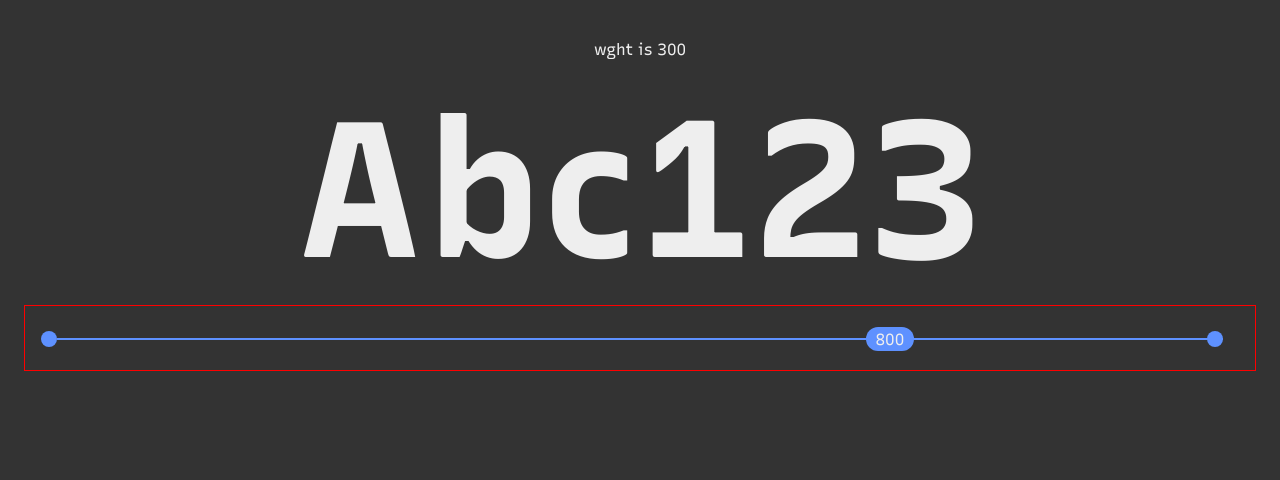
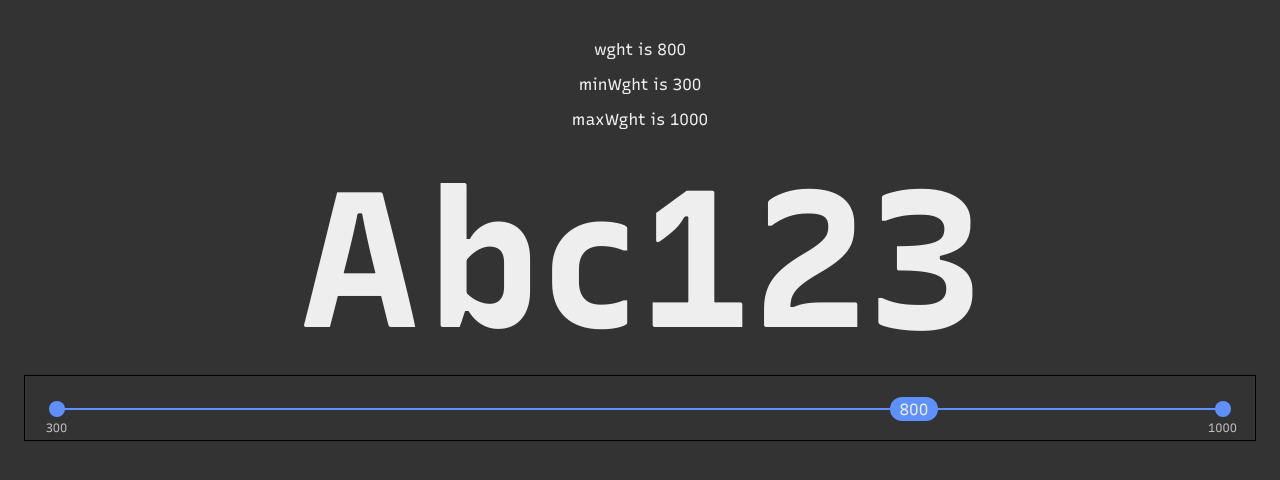
Before and after one commit to arrowtype/gf-url-api-configurator, a Svelte app: page / in a window 1280 px wide. Shown: the top 480 px of the page. Built offline with nearby package versions, Linux system fonts and the light colour scheme.

Commit message:
add min/max labels to limiters

```diff
--- a/src/App.svelte
+++ b/src/App.svelte
@@ -1,12 +1,13 @@
 <script>
 	import TypeTester from './components/TypeTester.svelte'
-	import { wght } from './stores.js';
+	import { wght, minWght, maxWght } from './stores.js';
 
-	let wghtVal;
 </script>
 
 <main>
 	<p>wght is {$wght}</p>
+	<p>minWght is {$minWght}</p>
+	<p>maxWght is {$maxWght}</p>
 	<TypeTester />
 </main>
 
--- a/src/components/CustomRangeSlider.svelte
+++ b/src/components/CustomRangeSlider.svelte
@@ -3,6 +3,9 @@
   export let min = 300;
   export let max = 1000;
   export let step = 10;
+
+  export let currentMin = 300;
+  export let currentMax = 1000;
 
   let sliderWidth;
   let thumbWidth;
@@ -23,9 +26,12 @@
 
   const dispatch = createEventDispatcher();
 
+  // TODO: fix min & max stores
   function sendValue() {
     dispatch("thumbSlide", {
-      number: value
+      number: value,
+      minNum: min,
+      maxNum: max
     });
   }
 
@@ -58,13 +64,15 @@
 
   // ways to simplify:
     // 1. use CSS to translate the slider left by 50%, so that its width needn’t be caculated in JS
-    // 2. calculate and apply position by %, so it can stay constant it window width changes
+    // 2. calculate and apply position by %, so it can stay constant it window width changes - DONE
     // 3. make min/max limiters into divs (and just little circles), rather than SVGs
 
   function slidermove(e) {
 
     const t = currentThumb;
     let halfSliderWidth =  t.offsetWidth / 2
+
+
 
     let newpos = e.clientX - t.parentElement.offsetLeft - halfSliderWidth;
     if (newpos < 0) {
@@ -87,26 +95,32 @@
       let id = t.id
       let newpos = e.clientX - t.parentElement.offsetLeft;
 
-      if (newpos < 0 && id === "minLimitThumb") {
+      let maxMinPos = t.parentElement.offsetWidth - t.clientWidth - thumbWidth
+      let minMaxPos = t.clientWidth + thumbWidth
+
+      if (id === "minLimitThumb" && newpos < 0) {
           newpos = 0;
-      } else if (newpos < 0 && id === "maxLimitThumb") {
-        newpos = 0
-      } else if (newpos > t.parentElement.offsetWidth - t.clientWidth && id === "minLimitThumb") {
-          newpos = t.parentElement.offsetWidth - t.clientWidth;
       }
-
-      // // TODO: make maxLimit thumb work better
-      // else if (newpos > 0 && id === "minLimitThumb") {newpos = 100;}
-      // else if (newpos > t.parentElement.offsetWidth - t.clientWidth && id === "maxLimitThumb") {
+      else if (id === "minLimitThumb" && newpos > maxMinPos) {
+          newpos = maxMinPos;
+      }
+      else if (id === "maxLimitThumb" && newpos < minMaxPos) {
+        newpos = minMaxPos
+      }
+      else if (id === "maxLimitThumb" && newpos > t.parentElement.offsetWidth) {
+        newpos = t.parentElement.offsetWidth
+      }
 
       let widthStep = (sliderWidth) / ((max - min) / step);
       newpos = Math.round(newpos / widthStep) * widthStep;
 
       if (t.id === "minLimitThumb") {
           minLimitPos = newpos/sliderWidth * 100
+          currentMin = round(newpos/sliderWidth * (max-min) + min)
           recalc()
       } else {
         maxLimitPos = (newpos/sliderWidth) * 100
+          currentMax = round(newpos/sliderWidth * (max-min) + min)
           recalc()
       }
 
@@ -138,7 +152,6 @@
     thumbPos = ((value - min) / (max - min)) * (sliderWidth - thumbWidth);
   }
 
-
   const calcLowerLimitPercent = () => { minLimitPx = sliderWidth * ((minLimit - min) / (max - min)) }
   const calcUpperLimitPercent = () => { maxLimitPx = sliderWidth * ((max - maxLimit) / (max - min)) }
 
@@ -160,7 +173,9 @@
         class="thumb main-thumb"
         style="left: {thumbPos? thumbPos : (value - min) / (max - min) * 100}%"
         on:mousedown={sliderdown}
-        bind:clientWidth={thumbWidth}>
+        bind:clientWidth={thumbWidth}
+        tabindex="0"
+        >
         {value}
       </div>
     </div>
@@ -172,7 +187,9 @@
           class="thumb limiter"
           style="left: {minLimitPos ? minLimitPos : 0}%"
           on:mousedown={sliderdown}
+          tabindex="0"
           >
+          <span>{currentMin}</span>
       </div>
     </div>
   </div>
@@ -183,7 +200,9 @@
           class="thumb limiter"
           style="left: {maxLimitPos ? maxLimitPos : 100}%"
           on:mousedown={sliderdown}
+          tabindex="0"
           >
+          <span>{currentMax}</span>
       </div>
     </div>
   </div>
@@ -209,7 +228,7 @@
     grid-template-rows: 1fr;
     align-items: center;
     padding: 2rem;
-    border: red 1px solid;
+    border: black 1px solid;
   }
   .custom-slider {
     height: 0; /* allows things to properly overlap */
@@ -236,13 +255,16 @@
     -moz-user-select: none;
     -khtml-user-select: none;
     -webkit-user-select: none;
-    transform: translateX(-50%);
+    cursor: ew-resize;
+    /* transform: translateX(-50%); */
   }
-  .thumb.active {
+  .active {
     background: #ff0097;
+    cursor: grab;
+    border: red 2px solid;
   }
 
-  .main-thumb {
+  #mainThumb {
     width: var(--thumbWidth);
     height: var(--controlHeight);
     display: grid;
@@ -254,9 +276,27 @@
     width: var(--limiterWidth);
     position: absolute;
     top: calc(-1 * var(--limiterHeight) / 2 + var(--trackHeight) / 2);
-    transform: translateX(calc(-1 * var(--limiterWidth)));
+    transform: translateX(calc(-0.5 * var(--limiterWidth)));
+    display: grid;
+    justify-content: center;
+
   }
-  .limiter polygon{
-      fill: var(--buttonBg);
+
+  .limiter span{
+    width: 5ch;
+    text-align: center;
+    font-size: .75em;
+    position: absolute;
+    top: 125%;
+    left: -66%; /* not sure why this isn’t 50% ... */
+    opacity: 0.75;
   }
+
+  .limiter:focus {
+    outline: none;
+  }
+  .limiter:focus span {
+    opacity: 1;
+  }
+
 </style>
--- a/src/components/TypeTester.svelte
+++ b/src/components/TypeTester.svelte
@@ -2,21 +2,30 @@
     import CustomRangeSlider from './CustomRangeSlider.svelte'
 
     export let wghtInput = '700';
-    export let wghtMin = 300;
-    export let wghtMax = 1000;
+    export let wghtMinInput = 300;
+    export let wghtMaxInput = 1000;
 
     // export let slntInput = '0';
     // export let slntMin = -15;
     // export let slntMax = 0;
 
-    import { wght, slnt } from '../stores.js';
+    import { wght, minWght, maxWght, slnt } from '../stores.js';
 
     const updateWght = () => { wght.set(wghtInput) }
+    const updateMinWght = () => { minWght.set(wghtMinInput) }
+    const updateMaxWght = () => { maxWght.set(wghtMaxInput) }
+
     const updateSlnt = () => { slnt.set(slntInput) }
 
     function handleWght(event){
         wghtInput = event.detail.number
         wght.set(wghtInput)
+
+        wghtMinInput = event.detail.minNum
+        minWght.set(wghtMinInput)
+
+        wghtMaxInput = event.detail.maxNum
+        maxWght.set(wghtMaxInput)
     }
 </script>
 
@@ -28,7 +37,7 @@
 <!-- <RangeSlider id="wghtSlider2" label="wght" bind:value={wghtInput} min={wghtMin} max={wghtMax} on:change={updateWght} on:input={updateWght}/> -->
 <!-- <RangeSlider id="slntSlider" label="slnt" bind:value={slntInput} min={slntMin} max={slntMax} on:change={updateSlnt} on:input={updateSlnt}/> -->
 
-<CustomRangeSlider  on:thumbSlide={handleWght} max={wghtMax} min={wghtMin} />
+<CustomRangeSlider  on:thumbSlide={handleWght} min={wghtMinInput} max={wghtMaxInput} />
 
 <style>
 :root {
--- a/src/stores.js
+++ b/src/stores.js
@@ -1,4 +1,8 @@
 import { writable } from 'svelte/store';
 
-export const wght = writable(300);
+export const wght = writable(800);
+export const minWght = writable(300);
+export const maxWght = writable(1000);
+
+
 export const slnt = writable(0);
```
